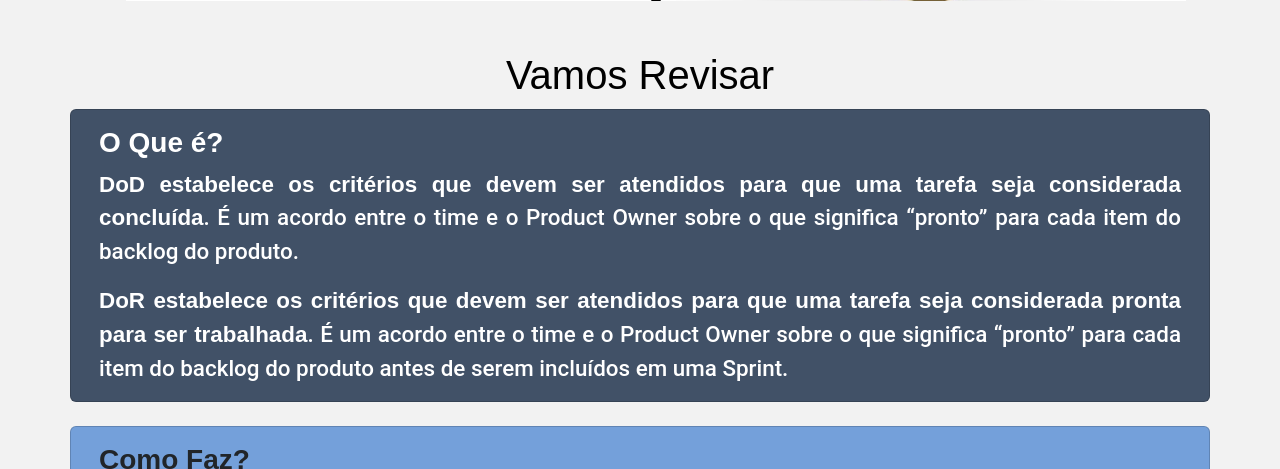
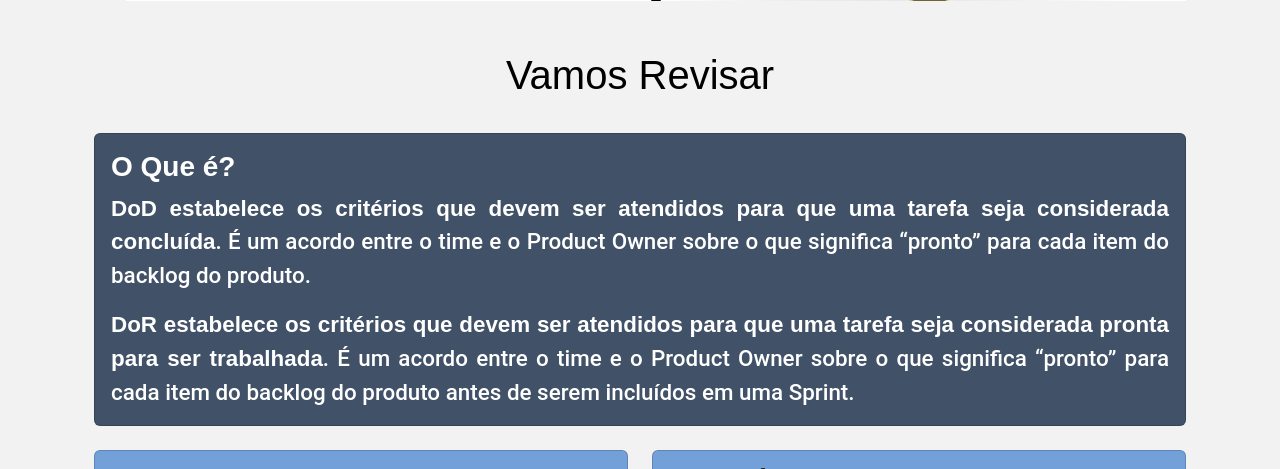
Before and after one commit to BrunoVieira003/ScrumAcademy, a Flask app: page /dor-dod in a window 1280 px wide. Shown: the part 1182-1651 px from the top of the page. Run offline with Flask 2, Linux system fonts and the light colour scheme.

Commit message:
Update Cards Revisão

```diff
--- a/templates/base.html
+++ b/templates/base.html
@@ -23,7 +23,6 @@
           <input type="checkbox" id="btn">
 
           <ul>
-
             <li>
               <label for="btn-1" class="show">Inicio +</label>
 
@@ -67,7 +66,6 @@
                   <li><a href="/equipe">Equipe de Desenvolvimento</a></li>
               </ul>
             </li>
-
               <li><a href="/skills">Skills</a></li>
               <li><a href="/quemsomos">Quem Somos</a></li>
           </ul>
--- a/templates/dor-dod.html
+++ b/templates/dor-dod.html
@@ -61,7 +61,9 @@
 
     <h1>Vamos Revisar</h1>
 
-    <div class="row gy-4">
+    <div class="container">
+    <div class="row py-4">
+    <div class="col">
         <div class="card dark-card">
             <div class="card-body">
                 <h3 class="card-title">O Que é?</h3>
@@ -73,8 +75,11 @@
                 </p>
             </div>
         </div>
+    </div>
+    </div>
 
-
+    <div class="row">
+    <div class="col">
             <div class="card light-card">
                 <div class="card-body">
                     <h3 class="card-title">Como Faz?</h3>
@@ -88,18 +93,35 @@
                         </ol>
                 </div>
             </div>
+    </div>
+
+    <div class="col">
+            <div class="card light-card">
+                <div class="card-body">
+                    <h3 class="card-title">Links Úteis</h3>
+                        <div class="container text-center">
+                            <div class="row py-2">
+                                <div class="col">
+                                        <iframe class="rounded" width="400" height="225" src="https://www.youtube.com/embed/2MD5onpE6jg" title="YouTube video player" frameborder="0" allow="accelerometer; autoplay; clipboard-write; encrypted-media; gyroscope; picture-in-picture; web-share" allowfullscreen></iframe>
+                                </div>
+                            </div>
+                            <div class="row">
+                                <div class="col">
+                                        <iframe class="rounded" width="400" height="225" src="https://www.youtube.com/embed/SUS44Lj6oBI" title="YouTube video player" frameborder="0" allow="accelerometer; autoplay; clipboard-write; encrypted-media; gyroscope; picture-in-picture; web-share" allowfullscreen></iframe>
+                                </div>
+                            </div>
+                        </div>
 
 
-        <div class="card light-card">
-            <div class="card-body">
-                <h3 class="card-title">Links Úteis</h3>
-                    <iframe width="400" height="225" src="https://www.youtube.com/embed/2MD5onpE6jg" title="YouTube video player" frameborder="0" allow="accelerometer; autoplay; clipboard-write; encrypted-media; gyroscope; picture-in-picture; web-share" allowfullscreen></iframe>
 
-                    <iframe width="400" height="225" src="https://www.youtube.com/embed/SUS44Lj6oBI" title="YouTube video player" frameborder="0" allow="accelerometer; autoplay; clipboard-write; encrypted-media; gyroscope; picture-in-picture; web-share" allowfullscreen></iframe>
 
+                </div>
             </div>
-        </div>
     </div>
+    </div>
+    </div>
+
+
 </section>
 
 <!-- <p class="fs-6 text-center">vídeo demonstrando como montar um definition of done, legendado em português</p> -->
```
Also changed, not shown: templates/introducao.html (+12 -2 lines), templates/po.html (+11 -2 lines), templates/sm.html (+11 -2 lines), templates/sprint.html (+12 -3 lines). Lines whose indentation alone changed are shown as unchanged.
